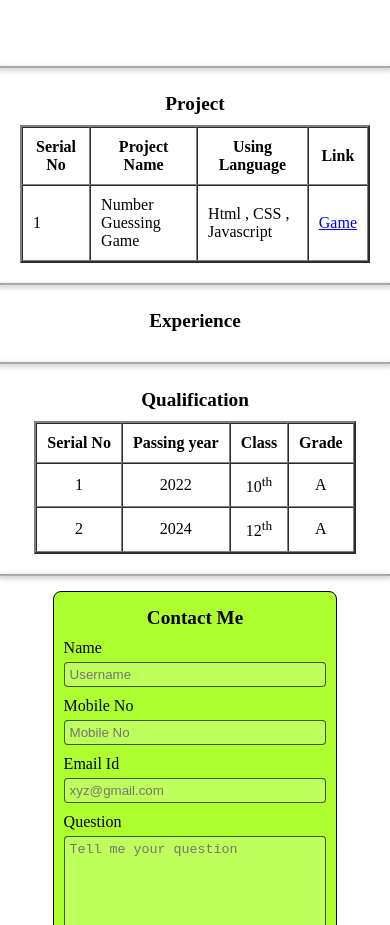
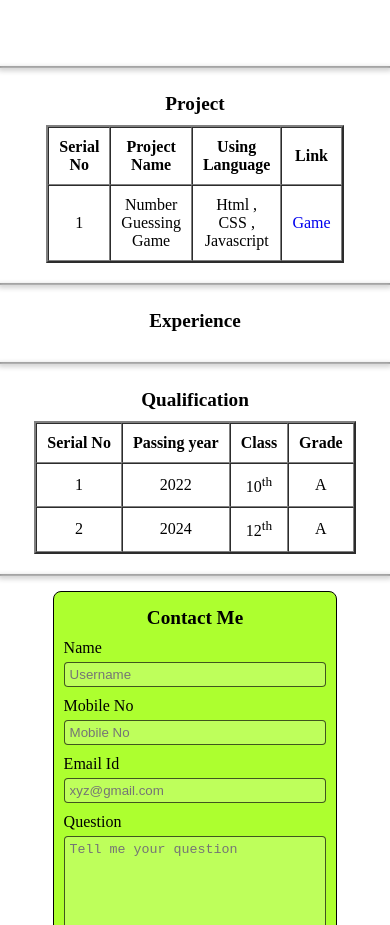
Before and after one commit to skgarg2312/MY-WEBSITE, a plain HTML site: page index.html in a window 390 px wide. Shown: the part 1347-2272 px from the top of the page. Drawn offline with Linux system fonts and the light colour scheme; a script that the page names is missing.

Commit message:
Update style.css

```diff
--- a/style.css
+++ b/style.css
@@ -176,6 +176,14 @@ meter{
     padding: 20px;
 }
 
+.project table{
+    text-align: center;
+}
+
+.project a{
+    text-decoration: none;
+}
+
 /* EXPERIENCE SECTION  */
 .experience{
     border-bottom: 2px solid grey;
@@ -312,4 +320,8 @@ textarea{
     .tile{
         margin: 40px;
     }
+
+    .project table{
+        width: 80%;
+    }
 }
```
